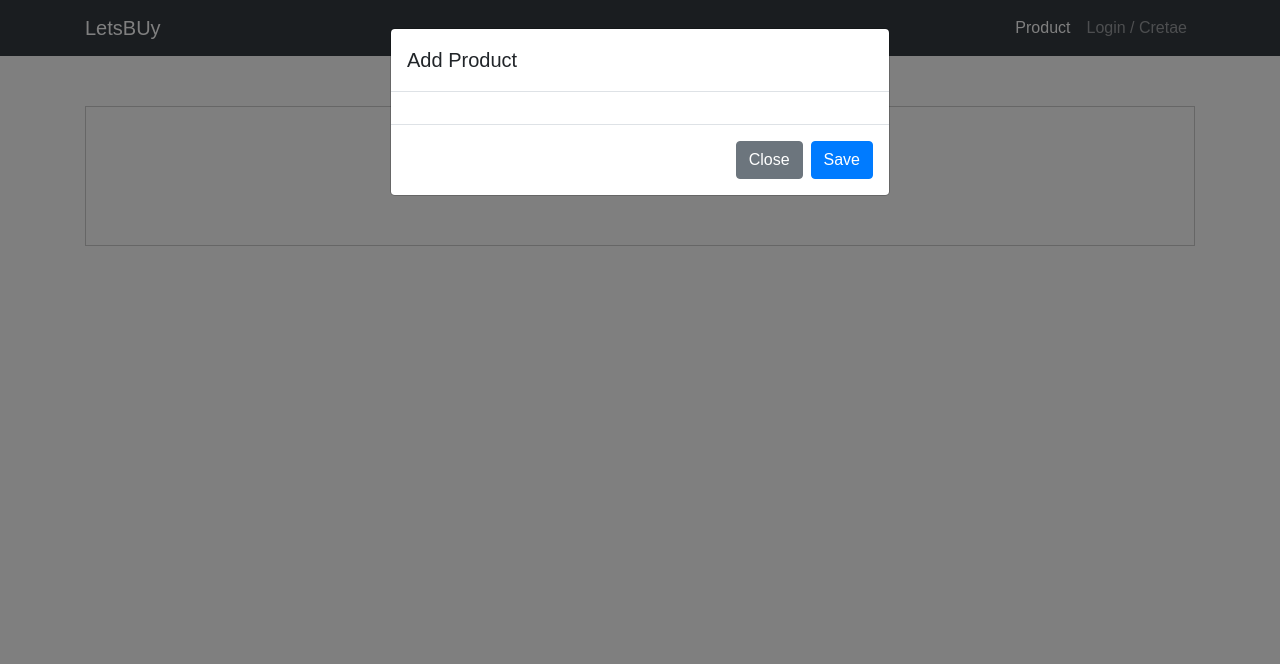
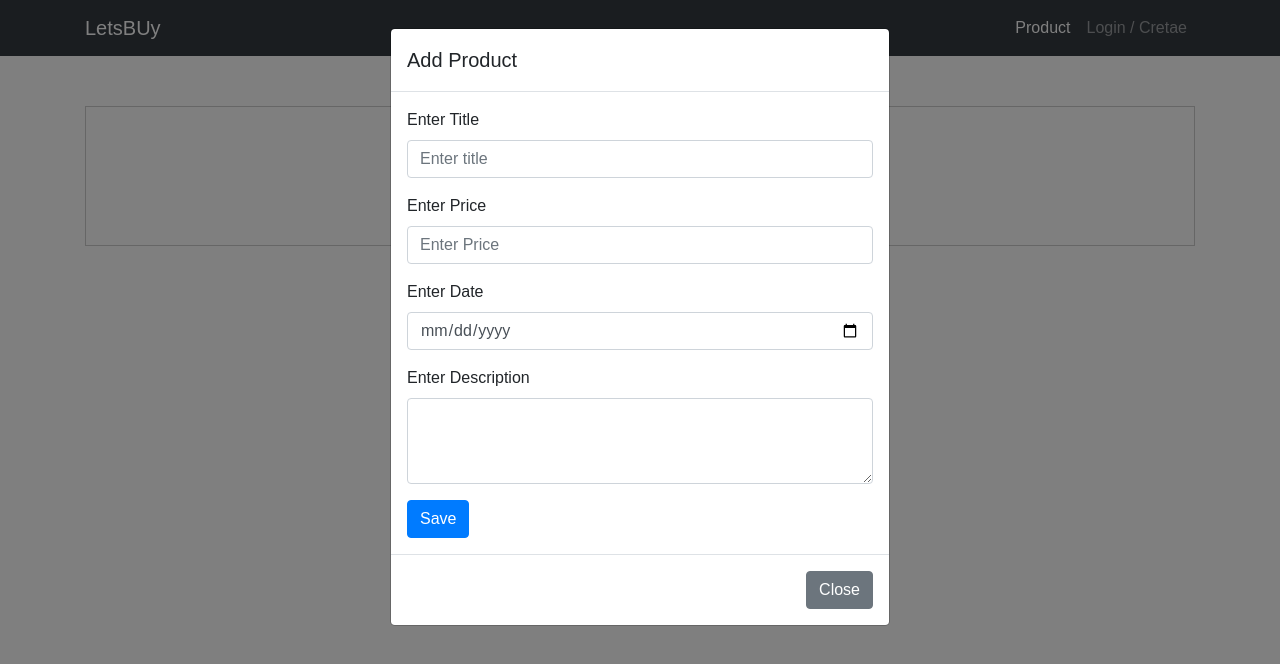
Before and after one commit to sayalok/api-using-graphNodeMongoReact, a React (Create React App) app in the folder frontend/: page /product in a window 1280 px wide. Both pictures are taken after a click on the button "Add Product". Shown: the top 664 px of the page. Built offline with nearby package versions, Linux system fonts and the light colour scheme.

Commit message:
add form in modal

```diff
--- a/frontend/src/inc/ModalForm/ModalForm.js
+++ b/frontend/src/inc/ModalForm/ModalForm.js
@@ -13,7 +13,6 @@ const modalForm = props => {
 			    	</div>
 		      		<div className="modal-footer">
 		        		<button type="button" className="btn btn-secondary" data-dismiss="modal">Close</button>
-		        		<button type="button" className="btn btn-primary">Save</button>
 		      		</div>
 		    	</div>
 			</div>
--- a/frontend/src/pages/Product.js
+++ b/frontend/src/pages/Product.js
@@ -1,9 +1,23 @@
-import React, { Component } from 'react';
+	import React, { Component } from 'react';
 
 import Backdrop from '../inc/Backdrop/Backdrop';
 import ModalForm from '../inc/ModalForm/ModalForm';
 
 class Product extends Component {
+	constructor(props) {
+    	super(props);
+		this.titleRef = React.createRef();
+		this.priceRef = React.createRef();
+		this.dateRef = React.createRef();
+		this.descRef = React.createRef();
+	}
+	modalConfirmHandler = e => {
+		e.preventDefault();
+		const title = this.titleRef.current.value;
+		const price = this.priceRef.current.value;
+		const date = this.dateRef.current.value;
+		const desc = this.descRef.current.value;
+	}
     render() {
         return (
             <React.Fragment>
@@ -14,6 +28,36 @@ class Product extends Component {
 					</button>
 				</div>
 				<ModalForm title="Add Product">
+					<form onSubmit={this.modalConfirmHandler}>
+						<div className="form-group">
+							<label>Enter Title</label>
+							<input
+								type="text" className="form-control"
+								id="title" aria-describedby="titleHelp"
+								placeholder="Enter title"
+								ref={this.titleRef}/>
+						</div>
+						<div className="form-group">
+							<label>Enter Price</label>
+							<input
+								type="text" className="form-control"
+								id="Price" aria-describedby="PriceHelp"
+								placeholder="Enter Price" ref={this.priceRef}/>
+						</div>
+						<div className="form-group">
+							<label>Enter Date</label>
+							<input
+								type="date" className="form-control" id="date"
+								aria-describedby="dateHelp" ref={this.dateRef}/>
+						</div>
+						<div className="form-group">
+							<label>Enter Description</label>
+							<textarea
+								className="form-control" id="desc" rows="3"
+								ref={this.descRef}></textarea>
+						</div>
+		        		<button type="submit" className="btn btn-primary">Save</button>
+					</form>
 				</ModalForm>
             </React.Fragment>
         );
```
